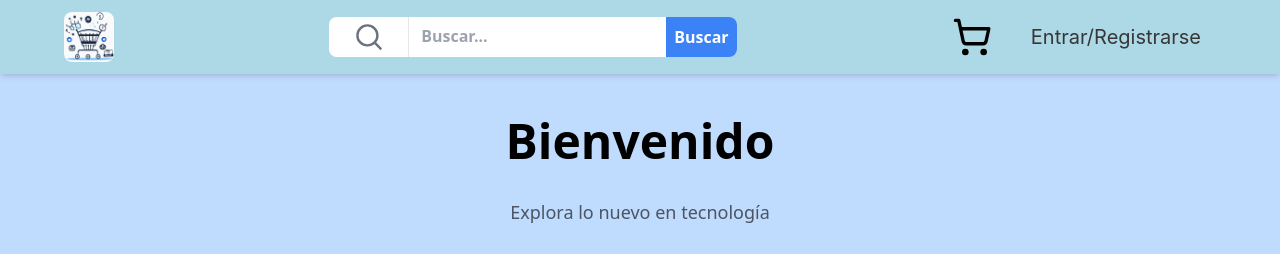
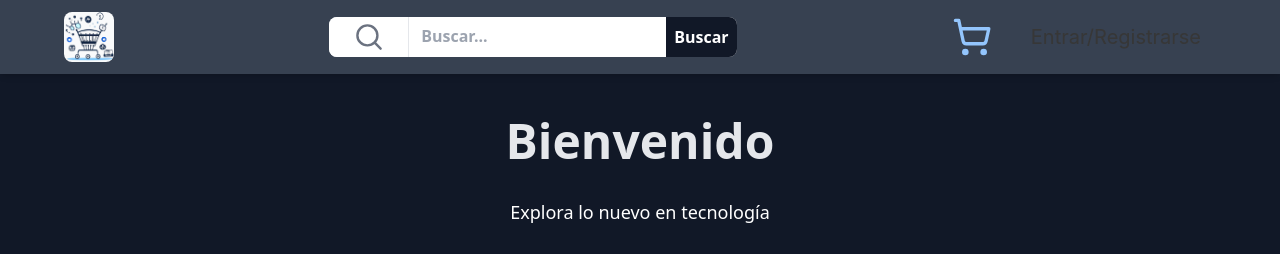
Before and after one commit to WSmithDR/PF-Front, a React (Vite) app: page /home in a window 1280 px wide. Shown: the top 254 px of the page. Built offline with nearby package versions, Linux system fonts and the light colour scheme; no server answers; a web font is replaced by a local one.

Commit message:
Cambio de diseño p1

```diff
--- a/src/components/Products/Product.jsx
+++ b/src/components/Products/Product.jsx
@@ -25,24 +25,24 @@ const Product = ({ price, img, name, _id, description, sales }) => {
   };
 
  return (
-    <div className={'group bg-stone-950 text-white shadow duration-150 rounded-2xl  hover:scale-105 hover:shadow-md'}>
+    <div className={'group bg-gray-950 text-white shadow duration-150 rounded-2xl  hover:scale-105 hover:shadow-md'}>
       <NavLink  to={`/detail/${_id}`}>
         <div className='aspect-h-1 aspect-w-1 w-full rounded-tl-2xl rounded-tr-2xl overflow-hidden xl:aspect-h-8 xl:aspect-w-7 '>
-          <img className='h-full p-3 w-full bg-stone-700 object-cover object-center ' src={img} alt={`${name} image`} />
+          <img className='h-full p-3 w-full bg-gray-700 object-cover object-center ' src={img} alt={`${name} image`} />
         </div>
 
         <h3 className='my-4 pl-4 font-bold text-black-500'>{name}</h3>
 
         <div class="flex mb-3 items-center">
           <p className='ml-4 text-xl font-semibold text-gray-300'>${price}</p>
-          <p class="ml-auto text-base pr-5 py-auto my-auto font-medium text-green-500">${sales} off</p>
+          {sales !== 0 && <p class="ml-auto text-base pr-5 py-auto my-auto font-medium text-green-500">${sales} off</p>}
         </div>
       </NavLink>
 
       <div class="p-3 pb-5 pt-0">
         <button
           onClick={handleAddToCart}
-          class="block w-full select-none rounded-lg  py-3 px-6 text-center align-middle font-sans bg-black text-xs font-bold uppercase transition-all hover:bg-gray-950 hover:scale-105 focus:scale-105 focus:opacity-[0.85] active:scale-100 active:opacity-[0.85] disabled:pointer-events-none disabled:opacity-50 disabled:shadow-none"
+          class="block w-full select-none rounded-lg  py-3 px-6 text-center align-middle font-sans bg-gray-900 text-xs font-bold uppercase transition-all hover:bg-gray-800 hover:scale-105 focus:scale-105 focus:opacity-[0.85] active:scale-100 active:opacity-[0.85] disabled:pointer-events-none disabled:opacity-50 disabled:shadow-none"
           type="button"
         >
           Añadir al carrito
--- a/src/components/SearchBar.jsx
+++ b/src/components/SearchBar.jsx
@@ -37,7 +37,7 @@ const SearchBar = () => {
               value={searchTerm}
               onChange={handleInputChange}
             />
-            <button className="bg-blue-500 p-1 rounded-tr-lg rounded-br-lg text-white font-semibold hover:bg-blue-800 transition-colors" onClick={handleClick}>Buscar</button>
+            <button className="bg-gray-900 p-1 rounded-tr-lg rounded-br-lg text-white font-semibold hover:bg-gray-500 transition-colors" onClick={handleClick}>Buscar</button>
         </div>
       </div>
     </div>
--- a/src/views/Home.jsx
+++ b/src/views/Home.jsx
@@ -9,7 +9,7 @@ const Home = () => {
   const products = useSelector((state) => state.products.results);
   console.log(products);
   return (
-    <div className="relative h-full min-h-[100vh] bg-blue-200 inset-0 text-center pt-5 pb-0 flex flex-col items-center">
+    <div className="relative h-full min-h-[100vh] bg-gray-900 inset-0 text-center pt-5 pb-0 flex flex-col items-center">
       <Welcome/>
       <Selection/>
       <Products products={products}/>
--- a/src/views/User/navBar.jsx
+++ b/src/views/User/navBar.jsx
@@ -61,7 +61,7 @@ const NavBar = () => {
   };
 
   return (
-    <nav className="fixed top-0 w-full bg-blue1 shadow-md z-40 px-[5vw] flex items-center justify-between p-2">
+    <nav className="fixed top-0 w-full bg-gray-700 shadow-md z-40 px-[5vw] flex items-center justify-between p-2">
       <div className="flex items-center">
         <img
           className="bg-gray-50 rounded-lg w-[50px] h-[50px] cursor-pointer"
@@ -78,7 +78,7 @@ const NavBar = () => {
       <div className="flex items-center space-x-4">
         <div style={{ position: 'relative' }}>
           <LuShoppingCart
-              className="w-[40px] h-[40px] cursor-pointer hover:text-gray-100"
+              className="w-[40px] h-[40px] text-blue-300 cursor-pointer hover:text-gray-100"
               onClick={() => navigate("/shoppingCart")}
               title="Cart"
             />
--- a/src/views/Welcome.jsx
+++ b/src/views/Welcome.jsx
@@ -1,8 +1,8 @@
 const Welcome = () => {
     return(
         <>
-            <h1 className= "p-10 pb-5 text-4xl font-bold mb-0">Bienvenido</h1>
-            <p className="text-lg text-gray-600 mb-3">Explora lo nuevo en tecnología</p>
+            <h1 className= "p-10 pb-5 text-gray-200 text-4xl font-bold mb-0">Bienvenido</h1>
+            <p className="text-lg text-gray-600 text-white mb-3">Explora lo nuevo en tecnología</p>
         </>
     )
 }
```
